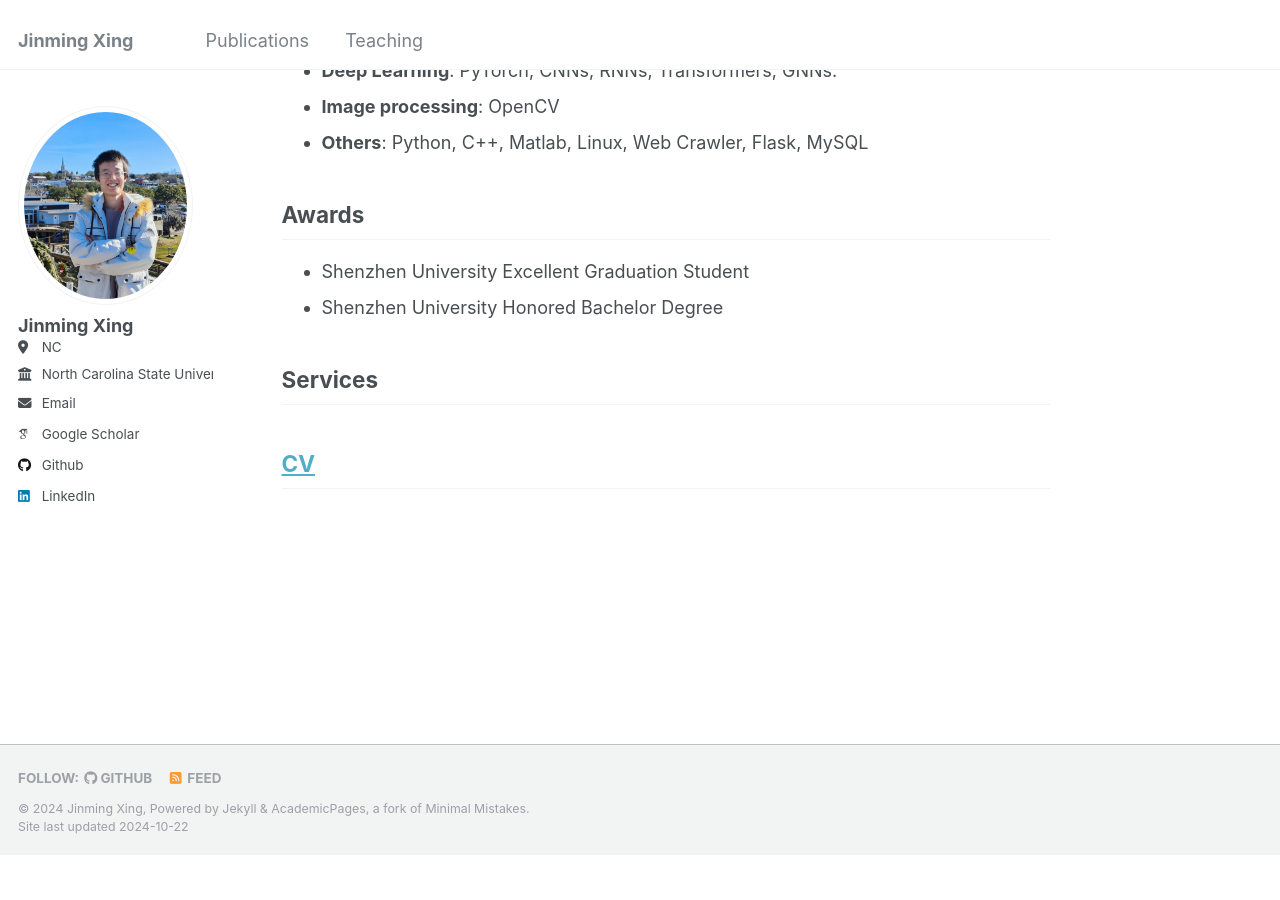
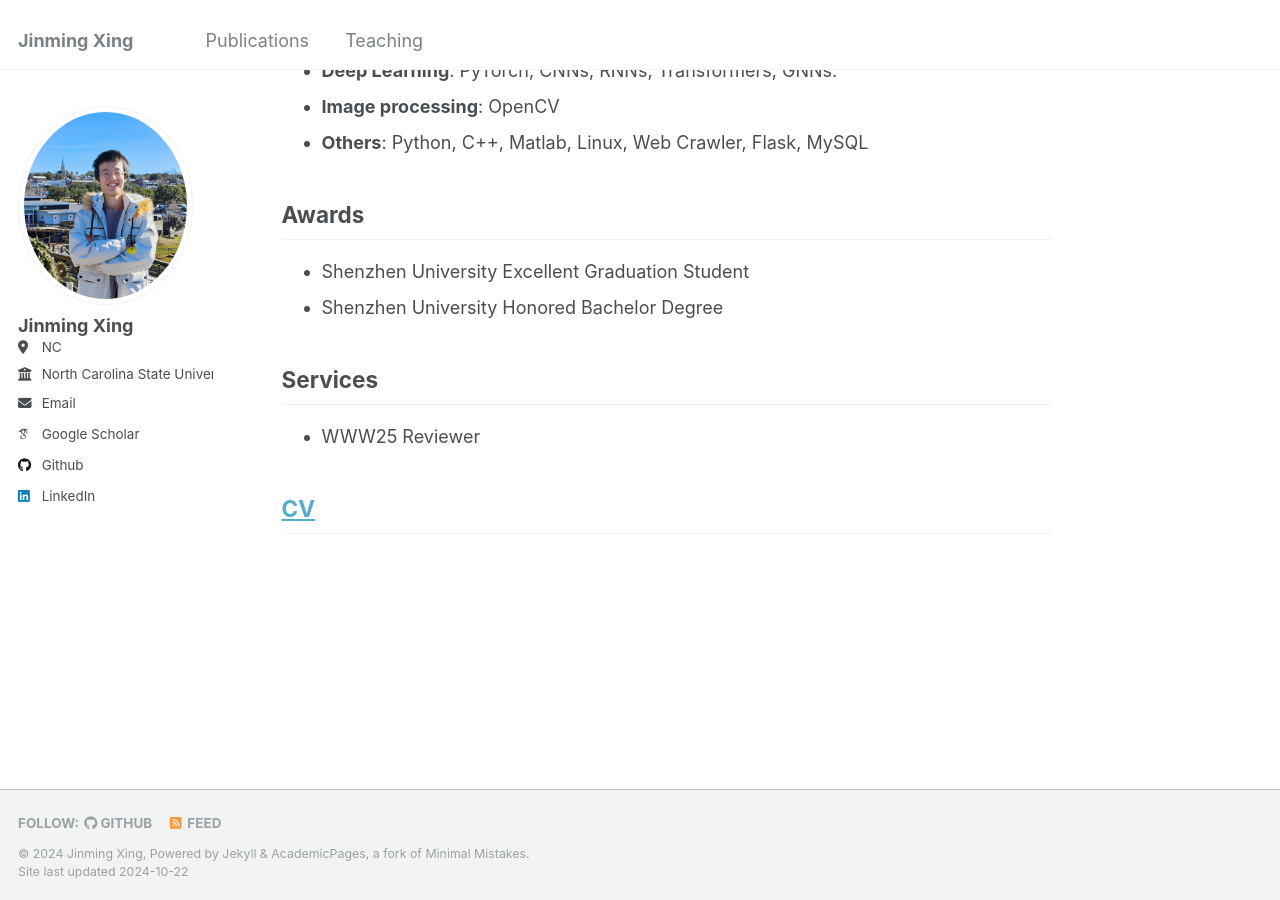
Before and after one commit to XingJinming-real/XingJinming-real.github.io, a Jekyll site: the page built from _pages/about.md, in a window 1280 px wide and 900 px high, scrolled down 503 px. Built offline with Jekyll 4.4.1, drawn with Linux system fonts in a browser that asks for light colours; some web fonts are replaced; before the commit the page ends 1358 px from its top, so only the background shows below that.

Commit message:
update resume

```diff
--- a/_pages/about.md
+++ b/_pages/about.md
@@ -28,6 +28,7 @@ Awards
 
 Services
 ---
+* WWW25 Reviewer
 
 [CV](files/cv.pdf)
 ---
```
Also changed, not shown: 1 other file.
